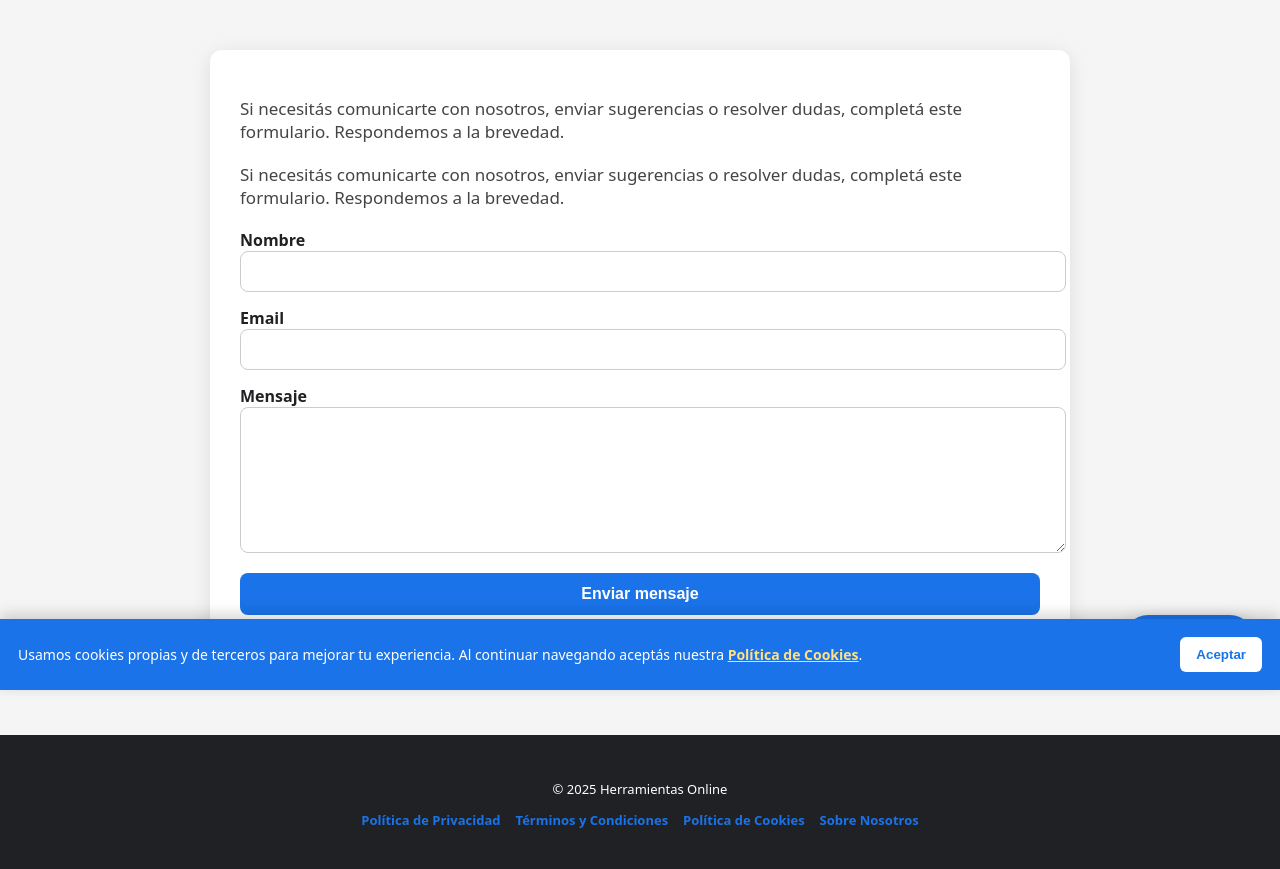
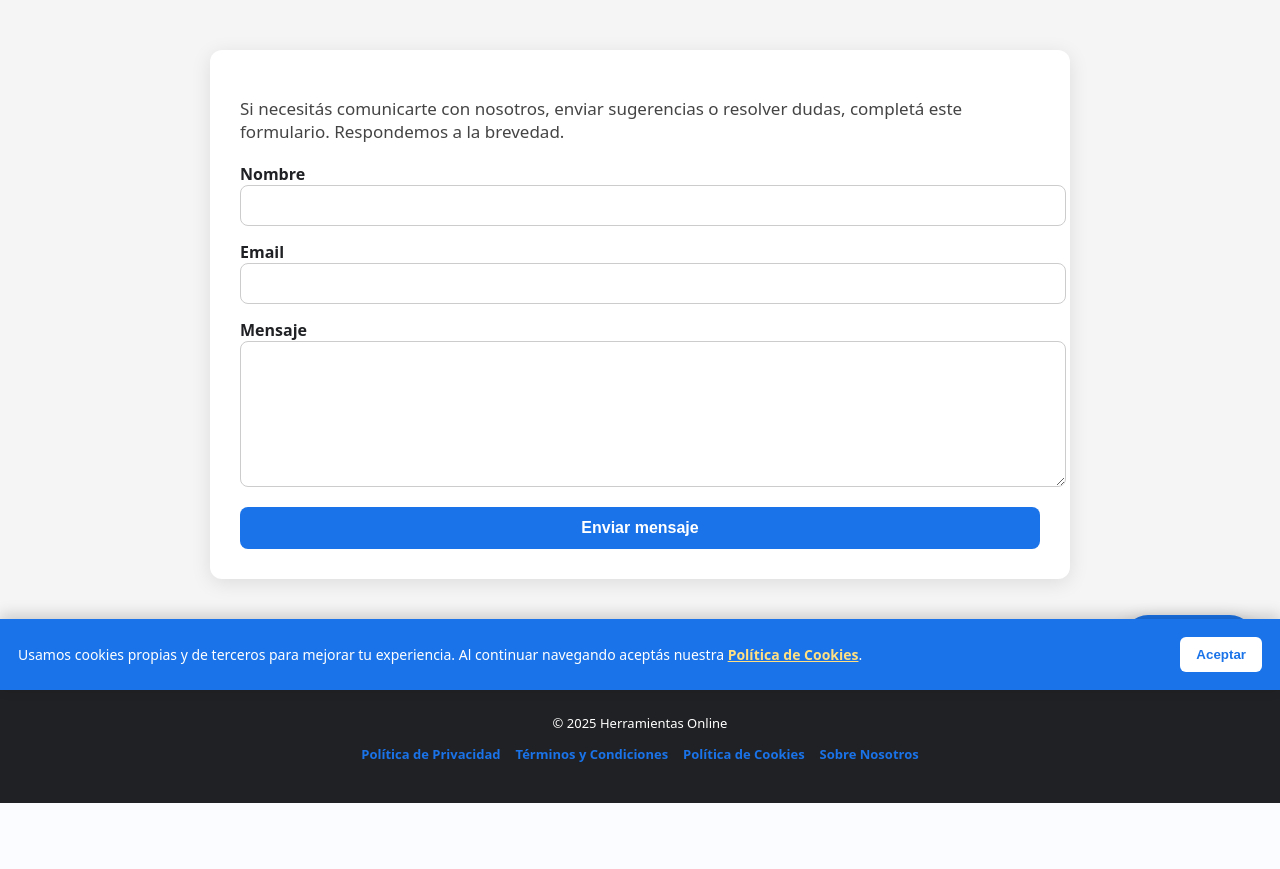
Before and after one commit to rafaelinfo2022/herramientas_online, a Flask app: page /contacto in a window 1280 px wide. Shown: the part 110-979 px from the top of the page. After the commit the page ends 913 px from the top, so only its background shows below. Run offline with Flask 3, Linux system fonts and the light colour scheme.

Commit message:
sacando parrafo duplicado de contacto

```diff
--- a/templates/contacto.html
+++ b/templates/contacto.html
@@ -4,10 +4,6 @@
 <div style="max-width:800px;margin:30px auto;background:#fff;padding:30px;
             border-radius:12px;box-shadow:0 4px 20px rgba(0,0,0,0.1);">
 
-    <p style="font-size:17px;color:#444;margin-bottom:20px;">
-        Si necesitás comunicarte con nosotros, enviar sugerencias o resolver dudas,
-        completá este formulario. Respondemos a la brevedad.
-    </p>
     <p style="font-size:17px;color:#444;margin-bottom:20px;">
         Si necesitás comunicarte con nosotros, enviar sugerencias o resolver dudas,
         completá este formulario. Respondemos a la brevedad.
```
